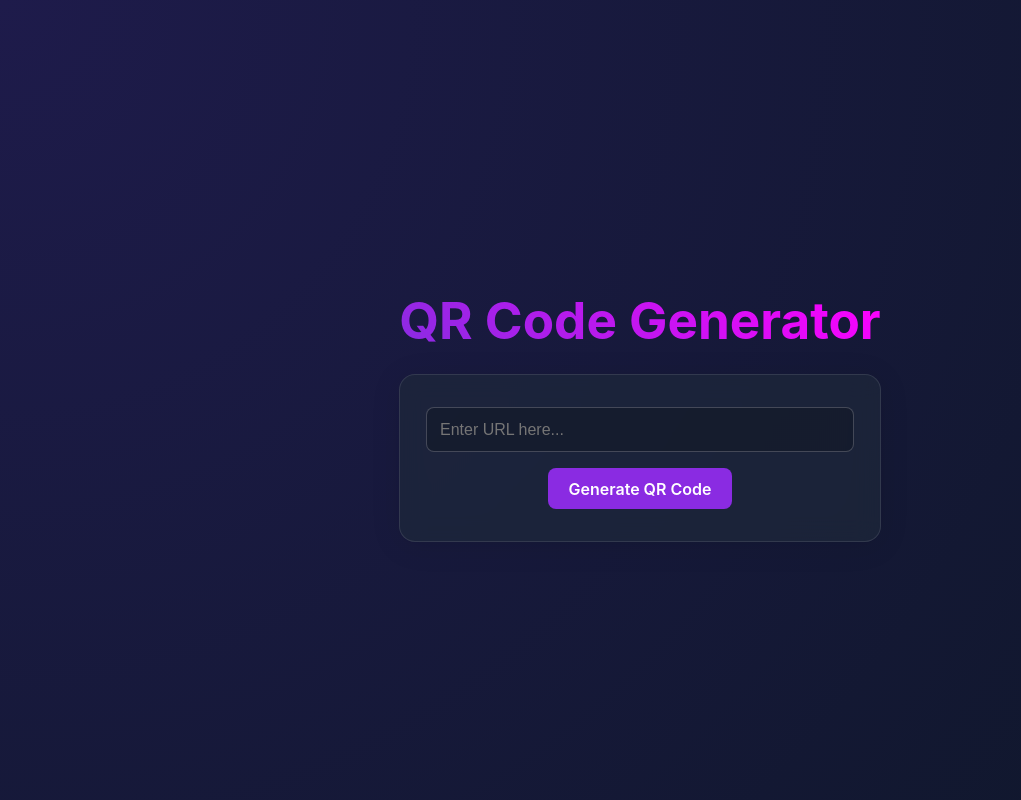
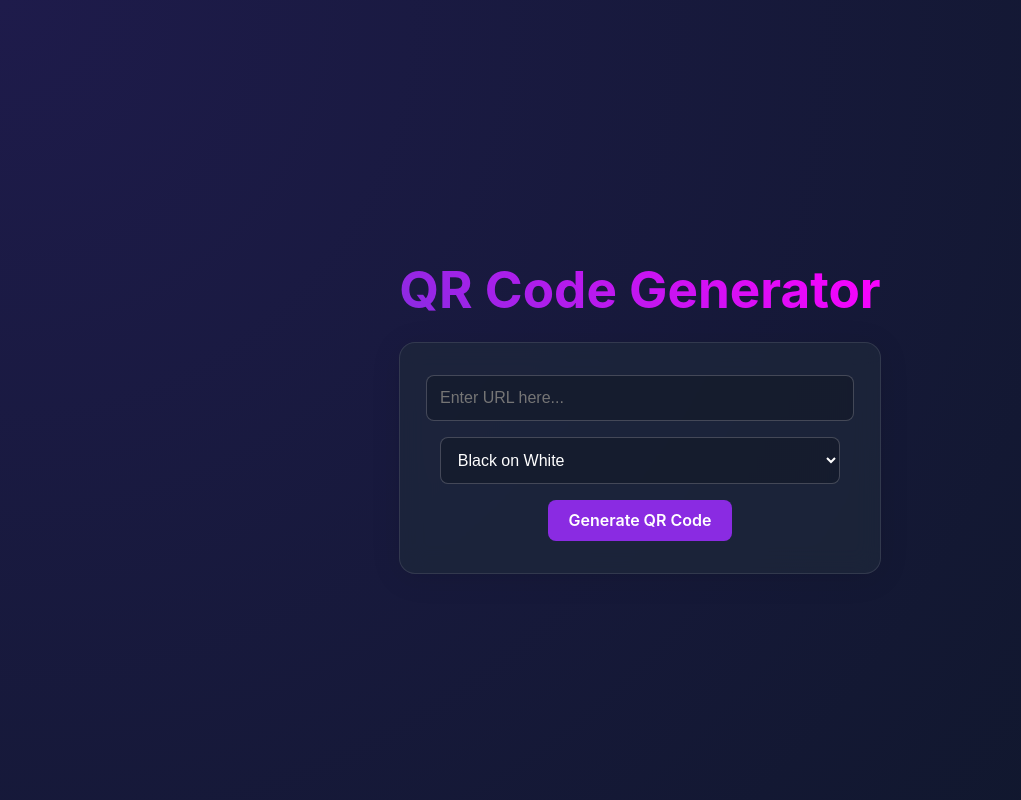
Before and after one commit to Zeelkundariya/QR-Code-Generator, a React app in the folder frontend/: page / in a window 1280 px wide. Shown: the whole page, without its empty margins (0-1021 px from the left). Built offline with nearby package versions, Linux system fonts and the light colour scheme; the HTML template or start-up script is replaced by a standard one.

Commit message:
Push 6: Add color pair selection to React frontend

```diff
--- a/frontend/src/App.jsx
+++ b/frontend/src/App.jsx
@@ -1,8 +1,17 @@
 import { useState } from 'react'
 import './App.css'
 
+const COLOR_PAIRS = {
+  "Black on White": { fill: "#000000", bg: "#FFFFFF" },
+  "Purple on Gold": { fill: "#800080", bg: "#FFD700" },
+  "Teal on Coral": { fill: "#008080", bg: "#FF6B6B" },
+  "Orange on Navy": { fill: "#FFA500", bg: "#000080" },
+  "Magenta on Lime": { fill: "#FF00FF", bg: "#00FF00" }
+}
+
 function App() {
   const [url, setUrl] = useState('')
+  const [color, setColor] = useState("Black on White")
 
   return (
     <div className="App">
@@ -25,6 +34,24 @@ function App() {
               fontSize: '1rem'
             }}
           />
+          <select
+            value={color}
+            onChange={(e) => setColor(e.target.value)}
+            style={{
+              padding: '0.8rem',
+              width: '100%',
+              maxWidth: '400px',
+              borderRadius: '8px',
+              border: '1px solid rgba(255, 255, 255, 0.2)',
+              background: 'rgba(0,0,0,0.2)',
+              color: 'white',
+              fontSize: '1rem'
+            }}
+          >
+            {Object.keys(COLOR_PAIRS).map(name => (
+              <option key={name} value={name}>{name}</option>
+            ))}
+          </select>
           <button>Generate QR Code</button>
         </div>
       </div>
```
